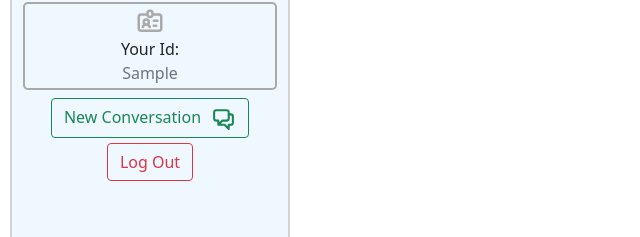
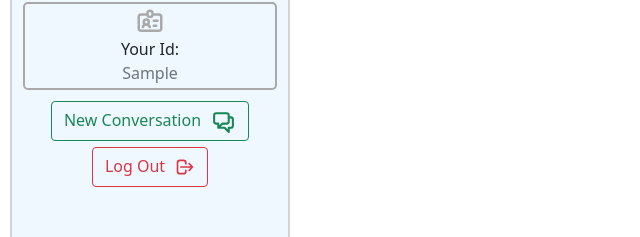
Before and after one commit to ApexBortz/p4-officetalk-client, a React (Create React App) app: page / in a window 1280 px wide. Both pictures are taken after typing "Sample" into the empty fields and a click on the button "Confirm". Shown: the part 342-579 px from the top of the page, without its empty margins (0-640 px from the left). Built offline with nearby package versions, Linux system fonts and the light colour scheme; no server answers.

Commit message:
Finished logout implementation

```diff
--- a/src/App.css
+++ b/src/App.css
@@ -145,6 +145,10 @@
   display: flexbox;
 }
 
+.ContactConversationButton {
+  margin: 3px;
+}
+
 .YourId {
   display: flex;
   flex-flow: column;
@@ -159,7 +163,13 @@
 }
 
 .LogoutButton {
-  margin-top: 5px;
+  margin: 3px;
+}
+
+.LogoutIcon {
+  height: 20px;
+  margin-left: 10px;
+  margin-bottom: 3px;
 }
 
 .App-header {
--- a/src/components/Sidebar.jsx
+++ b/src/components/Sidebar.jsx
@@ -6,6 +6,7 @@ import { UserGroupIcon } from '@heroicons/react/outline'
 import { UserAddIcon } from '@heroicons/react/outline'
 import { IdentificationIcon } from '@heroicons/react/outline'
 import { InboxInIcon } from '@heroicons/react/outline'
+import { LogoutIcon } from '@heroicons/react/outline'
 import Contacts from './Contacts'
 import Conversations from './Conversations'
 import NewContactModal from './NewContactModal'
@@ -79,14 +80,16 @@ const Sidebar = ({ id }) => {
                 Your Id: <span className='text-muted'>{id}</span>
             </div>
 
-            <Button onClick={() => setModalOpen(true)} variant='outline-success'>
+            <Button onClick={() => setModalOpen(true)} variant='outline-success'
+                    className='ContactConversationButton'>
                 New { openConversation ? 'Conversation' : 'Contact'}
                 { openConversation ? <ChatAlt2Icon className='ChatIcon' /> : <UserAddIcon className='UserAdd'/>}
             </Button>
 
-            <Button className='LogoutButton'
-                    variant='outline-danger'
-                    onClick={LogOut}>Log Out</Button>
+            <Button className='LogoutButton' variant='outline-danger'
+                    onClick={LogOut}>Log Out
+                    <LogoutIcon className='LogoutIcon'/>
+                </Button>
 
         </div>
     )
```
